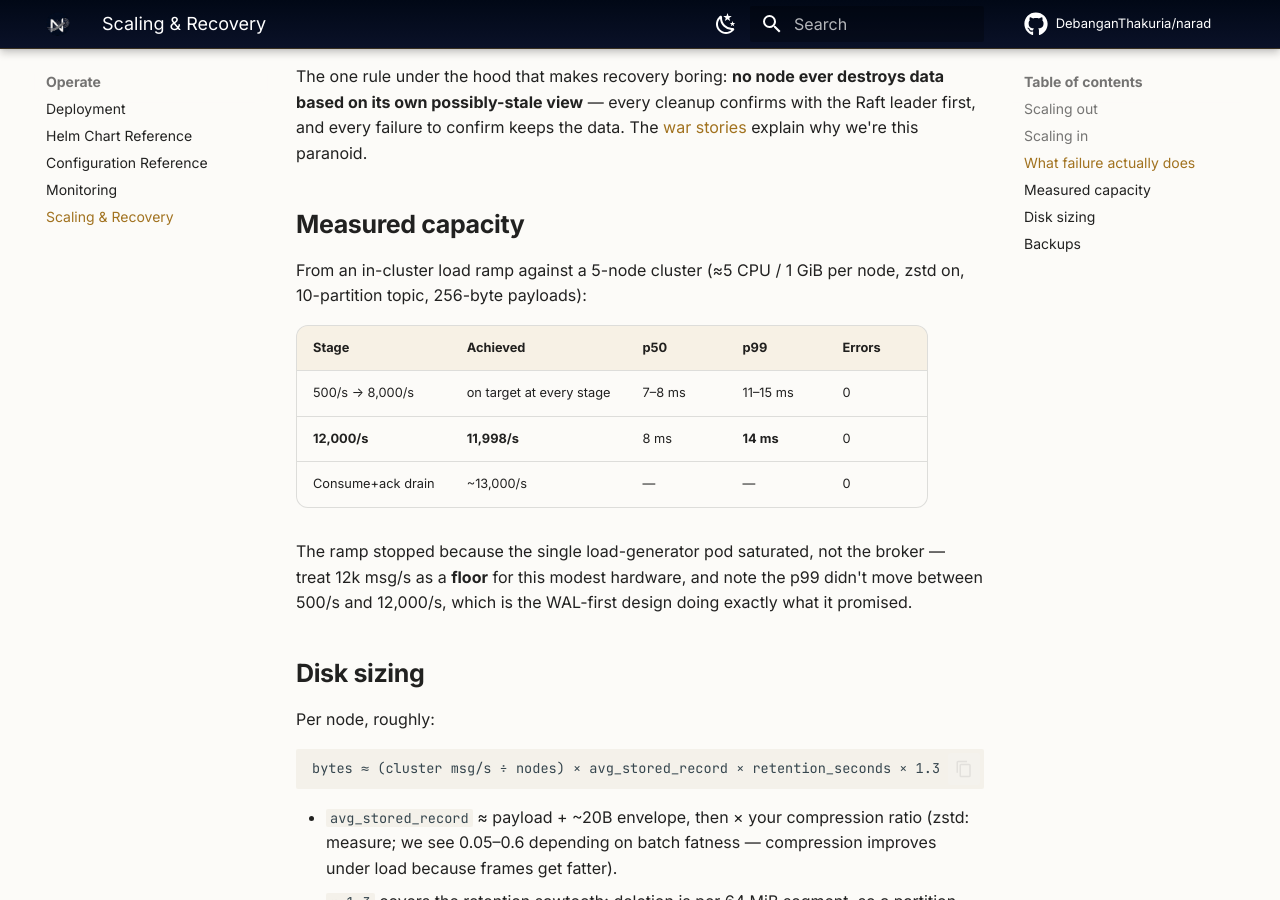
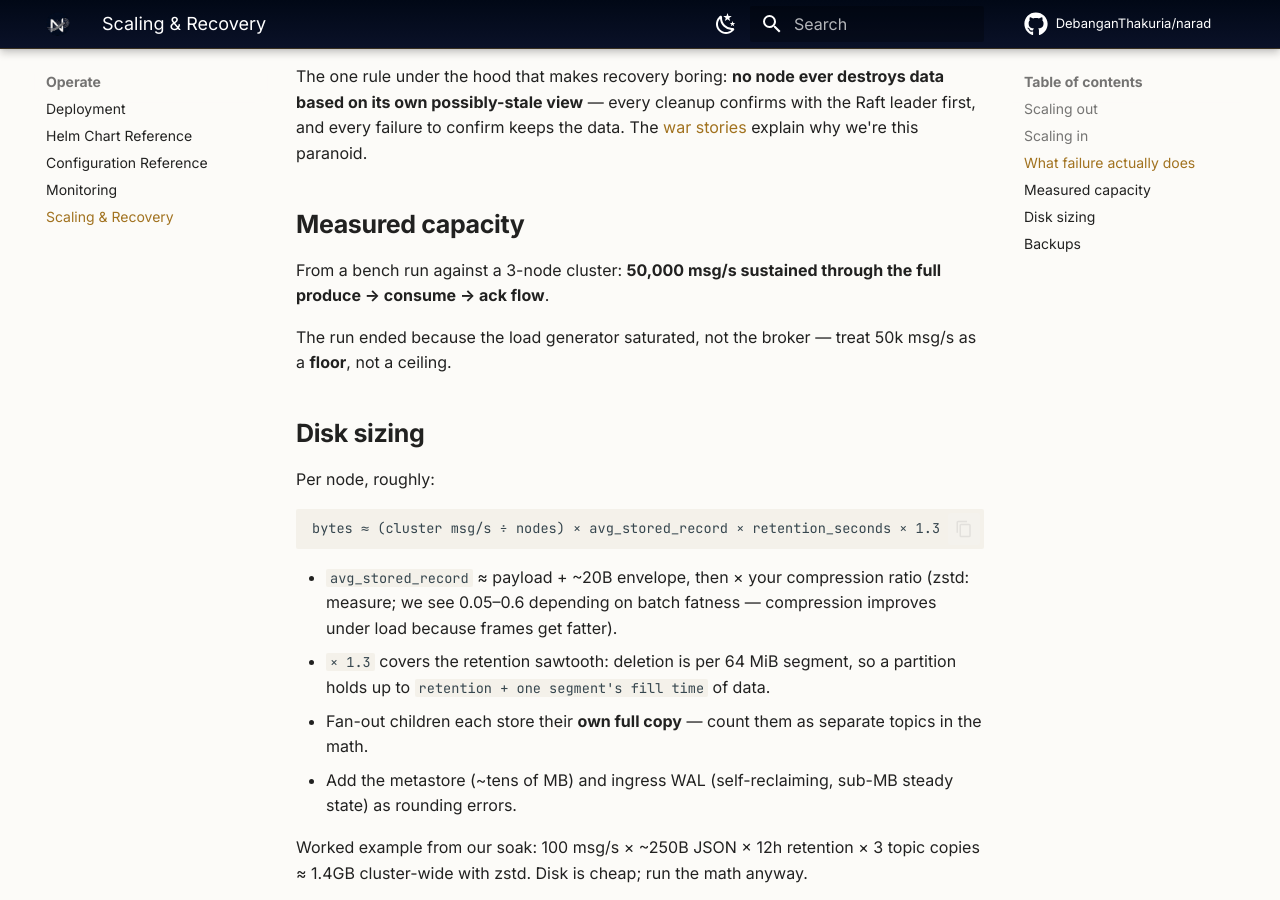
Before and after one commit to DebanganThakuria/narad, an MkDocs documentation site: the page built from docs/operate/scaling-and-recovery.md, in a window 1280 px wide and 900 px high, scrolled down 1853 px. Built offline with MkDocs 1.6.1 and Material for MkDocs 9.7.7, drawn with Linux system fonts in a browser that asks for light colours; comment, search, counter and statistics services are not loaded.

Commit message:
Docs: capacity number updated to 50k msg/s full-flow bench
The 12k figure was a produce-only ramp bound by a single generator pod.
A newer bench on a 3-node cluster sustained 50,000 msg/s through the
full produce→consume→ack flow, again generator-bound — the honest floor.

Co-Authored-By: Claude Fable 5 <noreply@anthropic.com>

```diff
--- a/docs/operate/scaling-and-recovery.md
+++ b/docs/operate/scaling-and-recovery.md
@@ -51,15 +51,9 @@ The one rule under the hood that makes recovery boring: **no node ever destroys
 
 ## Measured capacity
 
-From an in-cluster load ramp against a 5-node cluster (≈5 CPU / 1 GiB per node, zstd on, 10-partition topic, 256-byte payloads):
+From a bench run against a 3-node cluster: **50,000 msg/s sustained through the full produce → consume → ack flow**.
 
-| Stage | Achieved | p50 | p99 | Errors |
-|---|---|---|---|---|
-| 500/s → 8,000/s | on target at every stage | 7–8 ms | 11–15 ms | 0 |
-| **12,000/s** | **11,998/s** | 8 ms | **14 ms** | 0 |
-| Consume+ack drain | ~13,000/s | — | — | 0 |
-
-The ramp stopped because the single load-generator pod saturated, not the broker — treat 12k msg/s as a **floor** for this modest hardware, and note the p99 didn't move between 500/s and 12,000/s, which is the WAL-first design doing exactly what it promised.
+The run ended because the load generator saturated, not the broker — treat 50k msg/s as a **floor**, not a ceiling.
 
 ## Disk sizing
 
```
Also changed, not shown: README.md (+7 -7 lines).
